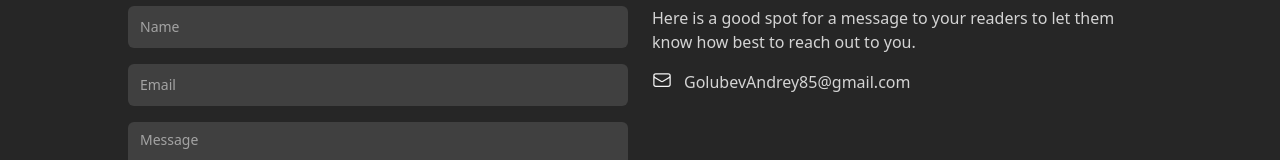
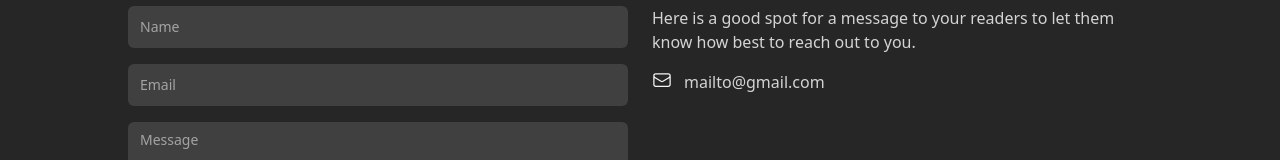
Before and after one commit to andreygolubevctm/cv-about, a Next.js app: page / in a window 1280 px wide. Shown: the part 3198-3358 px from the top of the page. Built offline with nearby package versions, Linux system fonts and the light colour scheme.

Commit message:
hide mail

```diff
--- a/src/data/data.tsx
+++ b/src/data/data.tsx
@@ -339,8 +339,8 @@ export const contact: ContactSection = {
   items: [
     {
       type: ContactType.Email,
-      text: 'GolubevAndrey85@gmail.com',
-      href: 'mailto:GolubevAndrey85@gmail.com',
+      text: 'mailto@gmail.com',
+      href: 'mailto:mailto@gmail.com',
     },
     // {
     //   type: ContactType.Location,
```
